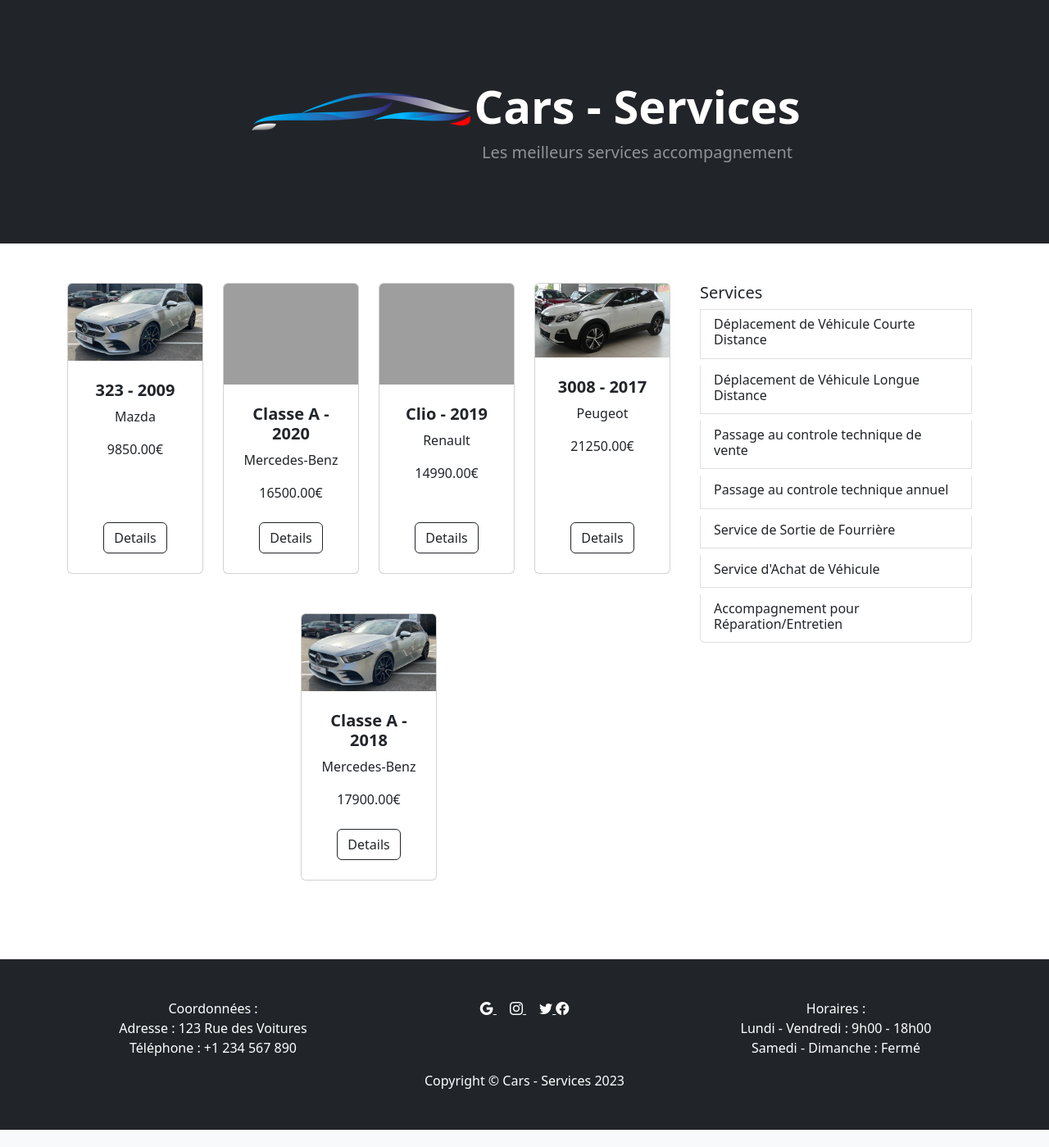
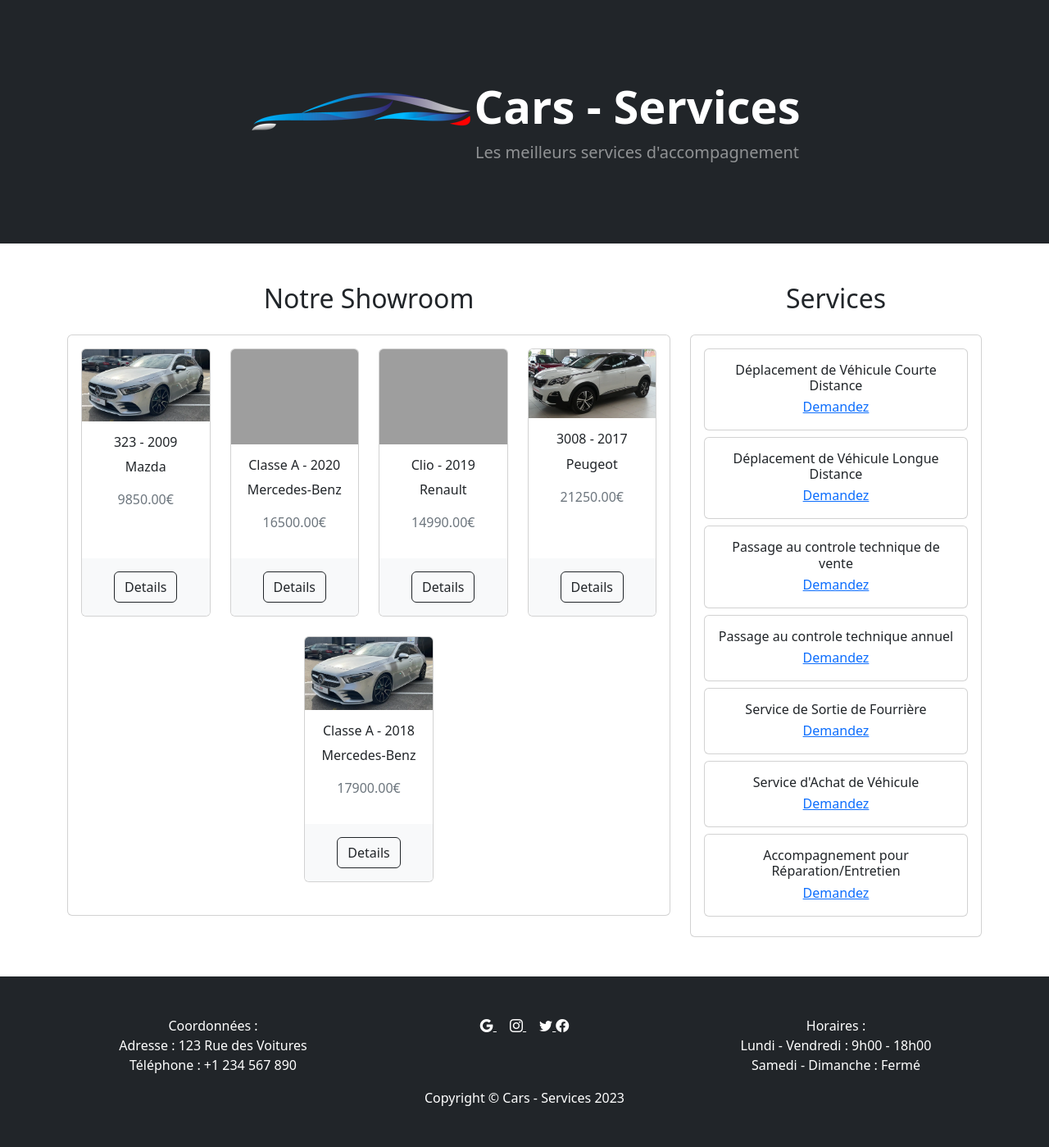
Before and after one commit to abdellahkh/project_tfe, a Django app: page / in a window 1280 px wide. Shown: the part 80-1479 px from the top of the page at 82% size. Before the commit the page ends 1458 px from the top, so only its background shows below. Run offline with Django 4.2, Linux system fonts and the light colour scheme; data comes from the database, SQL or seed files in the repository; both versions use the stored data as it was after the commit; some libraries are stand-ins or nearby versions; grey boxes are pictures that could not be loaded.

Commit message:
custom home page, fix email function

```diff
--- a/car_dealer/templates/home.html
+++ b/car_dealer/templates/home.html
@@ -9,7 +9,7 @@
             <img src="/media/photos/site/cardealerLogoSansTexte.png" alt="Logo" class="logo mr-3">
             <div class="text-center">
                 <h1 class="display-4 fw-bolder">Cars - Services</h1>
-                <p class="lead fw-normal text-white-50 mb-0">Les meilleurs services accompagnement</p>
+                <p class="lead fw-normal text-white-50 mb-0">Les meilleurs services d'accompagnement</p>
             </div>
         </div>
     </div>
@@ -17,20 +17,24 @@
 
 <!-- Section-->
 <section class="py-5">
-    <div class="container  ">
-        <div class="row ">
-            <!-- Left Part (9 columns) -->
-            <div class="col-md-8">
-                <div class="row row-cols-2 row-cols-md-3 row-cols-xl-4 justify-content-center">
+    <div class="container">
+        <div class="row">
+            <div class="col-md-8 mb-4 text-center">
+                <h2 class="mb-4">Notre Showroom</h2>
+                <div class="card">
+                    <div class="card-body">
+                        <div class="row row-cols-1 row-cols-md-2 row-cols-lg-3 row-cols-xl-4 justify-content-center">
                             {% for voiture in voitures %}
-                    <div class="col mb-5">
+                            <div class="col mb-4">
                                 <div class="card h-100">
                                     {% if voiture.sold %}
-                            <div class="badge bg-dark text-white position-absolute" style="top: 0.5rem; right: 0.5rem">
+                                    <div class="badge bg-danger text-white position-absolute"
+                                        style="top: 0.5rem; right: 0.5rem">
                                         Vendu !</div>
                                     {% endif %}
                                     {% if voiture.reserve %}
-                            <div class="badge bg-dark text-white position-absolute" style="top: 0.5rem; right: 0.5rem">
+                                    <div class="badge bg-warning text-dark position-absolute"
+                                        style="top: 0.5rem; right: 0.5rem">
                                         Réservé !</div>
                                     {% endif %}
                                     <!-- Product image-->
@@ -38,19 +42,19 @@
                                     <img class="card-img-top" src="{{ voiture.car_photo_1.url }}" alt="Car Image" />
                                     {% endif %}
                                     <!-- Product details-->
-                            <div class="card-body p-4">
+                                    <div class="card-body p-3">
                                         <div class="text-center">
                                             <!-- Car name-->
-                                    <h5 class="fw-bolder">{{ voiture.modele.nom }} - {{ voiture.annee_fabrication }}
-                                    </h5>
+                                            <h6 class="card-title">{{ voiture.modele.nom }} - {{ voiture.annee_fabrication }}
+                                            </h6>
                                             <!-- Car brand-->
-                                    <p>{{ voiture.marque.nom }}</p>
+                                            <p class="card-text">{{ voiture.marque.nom }}</p>
                                             <!-- Car price-->
-                                    {{ voiture.prix }}.00€
+                                            <p class="text-muted">{{ voiture.prix }}.00€</p>
                                         </div>
                                     </div>
                                     <!-- Product actions-->
-                            <div class="card-footer p-4 pt-0 border-top-0 bg-transparent">
+                                    <div class="card-footer p-3 border-top-0 bg-light">
                                         <div class="text-center"><a class="btn btn-outline-dark mt-auto"
                                                 href="{% url 'voiture' voiture.id %}">Details</a></div>
                                     </div>
@@ -59,22 +63,26 @@
                             {% endfor %}
                         </div>
                     </div>
-
-            <!-- Right Part (3 columns) -->
-            <div class="col-md-4 px-4">
-                <div class="list-group">
-                    <div class="d-flex w-100 justify-content-between">
-                        <h5>Services</h5>
+                </div>
             </div>
 
+            <!-- Services Section (3 columns) -->
+            <div class="col-md-4 text-center">
+                <h2 class="mb-4">Services</h2>
+                <div class="card">
+                    <div class="card-body">
                         {% for service in services %}
-                    <a href="services/#{{ service.nom }}"  class="list-group-item list-group-item-action mb-2"
+                        <div class="card mb-2">
+                            <a href="services/#{{ service.nom }}" class="list-group-item list-group-item-action"
                                 aria-current="true">
-                        <div class="d-flex w-100 justify-content-between">
+                                <div class="card-body">
                                     <h6 class="mb-1">{{ service }}</h6>
+                                    <a href="{% url 'service_detail' service.id %}">Demandez</a>
                                 </div>
                             </a>
+                        </div>
                         {% endfor %}
+                    </div>
                 </div>
             </div>
 
--- a/car_dealer/templates/profile.html
+++ b/car_dealer/templates/profile.html
@@ -25,7 +25,7 @@
                 </div>
 
                 <fieldset class="form-group">
-                    <legend class="border-bottom mb-4">Modufication du profile</legend>
+                    <legend class="border-bottom mb-4">Modification du profile</legend>
                     <div class="form-row">
                         <div class="form-group col-md-6">
                             <label for="id_first_name">First Name:</label>
@@ -62,6 +62,7 @@
                         </div>
                     </div>
                 </fieldset>
+                <br/>
                 <div class="form-group">
                     <button class="btn btn-outline-info" type="submit">Update</button>
                 </div>
--- a/car_dealer/views.py
+++ b/car_dealer/views.py
@@ -64,7 +64,7 @@ def serviceEmailToAdmin(request, user, serviceNom, form, to_email):
         'domain': get_current_site(request).domain,
         'protocol': 'https' if request.is_secure() else 'http',
         'service': serviceNom,
-        'first_name': form.cleaned_data['first_name'],  # Use cleaned_data for form fields
+        'first_name': form.cleaned_data['first_name'],
         'last_name': form.cleaned_data['last_name'],
         'email': form.cleaned_data['email'],
         'phone': form.cleaned_data['phone'],
@@ -75,6 +75,26 @@ def serviceEmailToAdmin(request, user, serviceNom, form, to_email):
         messages.success(request, f'Cher {first_name}, votre demande a bien été soumise, vous allez être recontacté sous peu.')
     else:
         messages.error(request, f'Une erreur est survenue. Veuillez réessayer plus tard.')
+
+
+
+def serviceEmailToAdminFromMembre(request, user, serviceNom, form, to_email):
+    mail_subject = "Nouvelle demande de service"
+    message = render_to_string("email_template/demande_submit.html", {
+        'user': user,  # Use dictionary syntax
+        'domain': get_current_site(request).domain,
+        'protocol': 'https' if request.is_secure() else 'http',
+        'service': serviceNom,
+    })
+    email = EmailMessage(mail_subject, message, to=[to_email])
+    first_name = user
+    if email.send():
+        messages.success(request, f'Cher {first_name}, votre demande a bien été soumise, vous allez être recontacté sous peu.')
+    else:
+        messages.error(request, f'Une erreur est survenue. Veuillez réessayer plus tard.')
+
+
+
 
 def register_user(request):
     form = SignUpForm()
@@ -132,6 +152,7 @@ def service(request, service_id):
     service = Service.objects.get(id=service_id)
     user = request.user
     service_nom = service.nom
+    form = None
 
     if service.nom in ['Déplacement de Véhicule Longue Distance', 'Déplacement de Véhicule Courte Distance']:
         mail_to = 'etu.abkh@gmail.com'
@@ -142,12 +163,9 @@ def service(request, service_id):
                 form.instance.service = service
                 if form.is_valid():
                     form.save()
-                    # Assurez-vous de fournir la définition de la fonction serviceEmail
-                    serviceEmailToAdmin(request, user, service_nom, form, mail_to)
-                    messages.success(request, 'Votre demande a bien été soumise, vous allez être recontacté sous peu.')
+                    serviceEmailToAdminFromMembre(request, user, service_nom, form, mail_to)
                     return redirect('home')
                 else:
-                    # Affichez le formulaire et les erreurs sur la console
                     print(form.errors)
                     messages.error(request, 'Hmm une erreur s\'est produite, veuillez réessayer plus tard')
             else:
@@ -166,12 +184,9 @@ def service(request, service_id):
                         'phone': form.cleaned_data['phone'],
                         'email': form.cleaned_data['email'],
                     }
-                    # Assurez-vous de fournir la définition de la fonction serviceEmail
                     serviceEmailToAdmin(request, user, service_nom, form, mail_to)
-                    messages.success(request, 'Votre demande a bien été soumise, vous allez être recontacté sous peu.')
                     return redirect('home')
                 else:
-                    # Affichez le formulaire et les erreurs sur la console
                     print(form.errors)
                     messages.error(request, 'Hmm une erreur s\'est produite, veuillez réessayer plus tard')
             else:
@@ -180,6 +195,7 @@ def service(request, service_id):
                     submitted = True
 
     elif service.nom in ['Passage au controle technique de vente', 'Passage au controle technique annuel']:
+        mail_to = 'etu.abkh@gmail.com'
         if request.user.is_authenticated:
             if request.method == 'POST':
                 form = DemandeControlTechMembre(request.POST)
@@ -187,7 +203,7 @@ def service(request, service_id):
                 form.instance.member = request.user
                 if form.is_valid():
                     form.save()
-                    messages.success(request, 'Votre demande a bien été soumise, vous allez être recontacté sous peu.')
+                    serviceEmailToAdminFromMembre(request, user, service_nom, form, mail_to)
                     return redirect('home')
                 else:
                     print(form.errors)
@@ -203,7 +219,13 @@ def service(request, service_id):
                 form.instance.member = request.user.id
                 if form.is_valid():
                     form.save()
-                    messages.success(request, 'Votre demande a bien été soumise, vous allez être recontacté sous peu.')
+                    user = {
+                        'first_name': form.cleaned_data['first_name'],
+                        'last_name': form.cleaned_data['last_name'],
+                        'phone': form.cleaned_data['phone'],
+                        'email': form.cleaned_data['email'],
+                    }
+                    serviceEmailToAdmin(request, user, service_nom, form, mail_to)
                     return redirect('home')
                 else:
                     print(form.errors)
@@ -221,7 +243,7 @@ def service(request, service_id):
                 form.instance.member = request.user
                 if form.is_valid():
                     form.save()
-                    messages.success(request, 'Votre demande a bien été soumise, vous allez être recontacté sous peu.')
+                    serviceEmailToAdminFromMembre(request, user, service_nom, form, mail_to)
                     return redirect('home')
                 else:
                     print(form.errors)
@@ -236,8 +258,14 @@ def service(request, service_id):
                 form.instance.service = service
                 form.instance.member = request.user.id
                 if form.is_valid():
+                    user = {
+                        'first_name': form.cleaned_data['first_name'],
+                        'last_name': form.cleaned_data['last_name'],
+                        'phone': form.cleaned_data['phone'],
+                        'email': form.cleaned_data['email'],
+                    }
                     form.save()
-                    messages.success(request, 'Votre demande a bien été soumise, vous allez être recontacté sous peu.')
+                    serviceEmailToAdmin(request, user, service_nom, form, mail_to)
                     return redirect('home')
                 else:
                     print(form.errors)
@@ -255,7 +283,7 @@ def service(request, service_id):
                 form.instance.member = request.user
                 if form.is_valid():
                     form.save()
-                    messages.success(request, 'Votre demande a bien été soumise, vous allez être recontacté sous peu.')
+                    serviceEmailToAdminFromMembre(request, user, service_nom, form, mail_to)
                     return redirect('home')
                 else:
                     print(form.errors)
@@ -270,8 +298,14 @@ def service(request, service_id):
                 form.instance.service = service
                 form.instance.member = request.user.id
                 if form.is_valid():
+                    user = {
+                        'first_name': form.cleaned_data['first_name'],
+                        'last_name': form.cleaned_data['last_name'],
+                        'phone': form.cleaned_data['phone'],
+                        'email': form.cleaned_data['email'],
+                    }
                     form.save()
-                    messages.success(request, 'Votre demande a bien été soumise, vous allez être recontacté sous peu.')
+                    serviceEmailToAdmin(request, user, service_nom, form, mail_to)
                     return redirect('home')
                 else:
                     print(form.errors)
@@ -290,15 +324,6 @@ def service(request, service_id):
 
 
 
-
-
-
-
-
-
-
-
-    return render(request, 'formulaire/service_demande.html', {'form': form, 'submitted': submitted, 'service': service})
 
 def profile(request, username):
     if request.method == 'POST':
```
Also changed, not shown: car_dealer/models.py (+6 -3 lines), car_dealer/templates/voiture.html (+11 -0 lines), car_dealer/migrations/0009_alter_demande_date_desiree_and_more.py (added), db.sqlite3, media/photos/2023/11/28/ClasseA_2018_1.png (added), media/photos/2023/11/28/ClasseA_2018_2.png (added), media/photos/2023/11/28/ClasseA_2018_3.png (added), media/photos/2023/11/28/ClasseA_2018_4.png (added), media/photos/2023/11/28/ClasseA_2018_5.png (added). Lines whose indentation alone changed are shown as unchanged.
